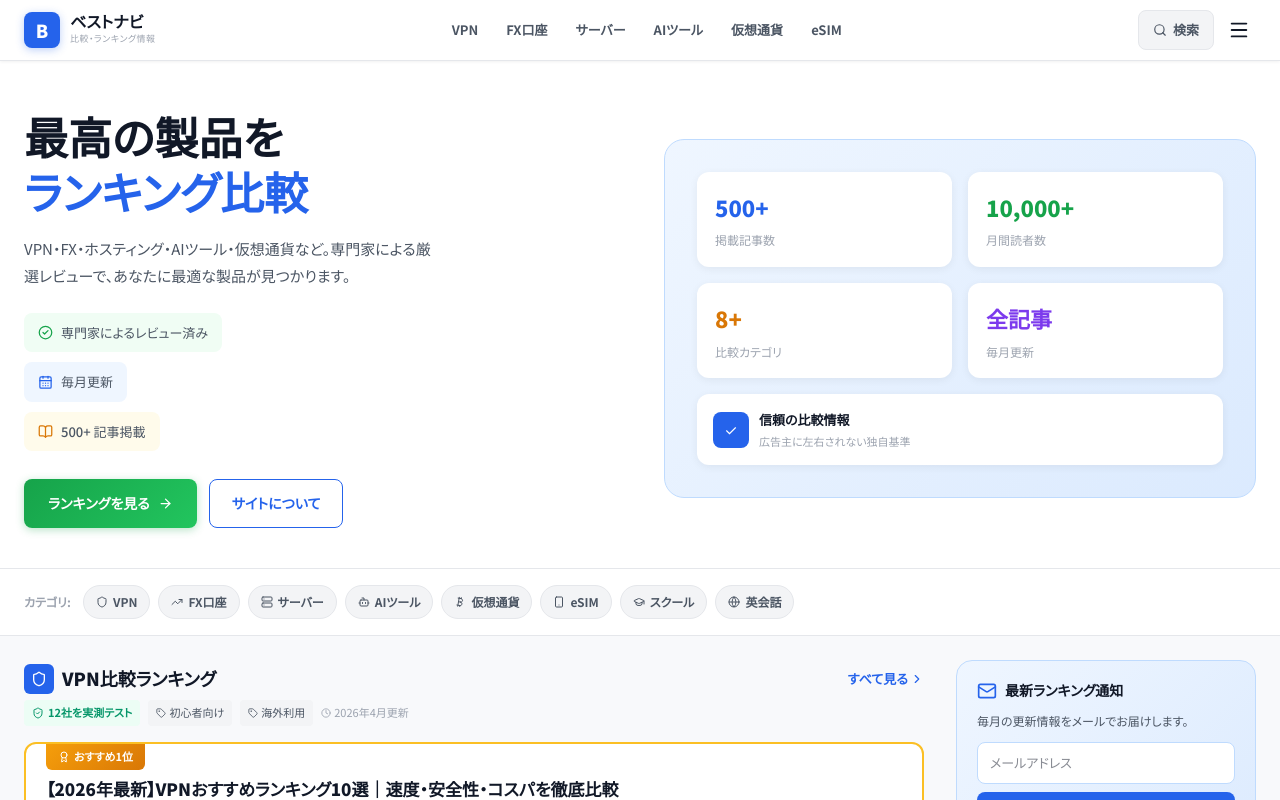
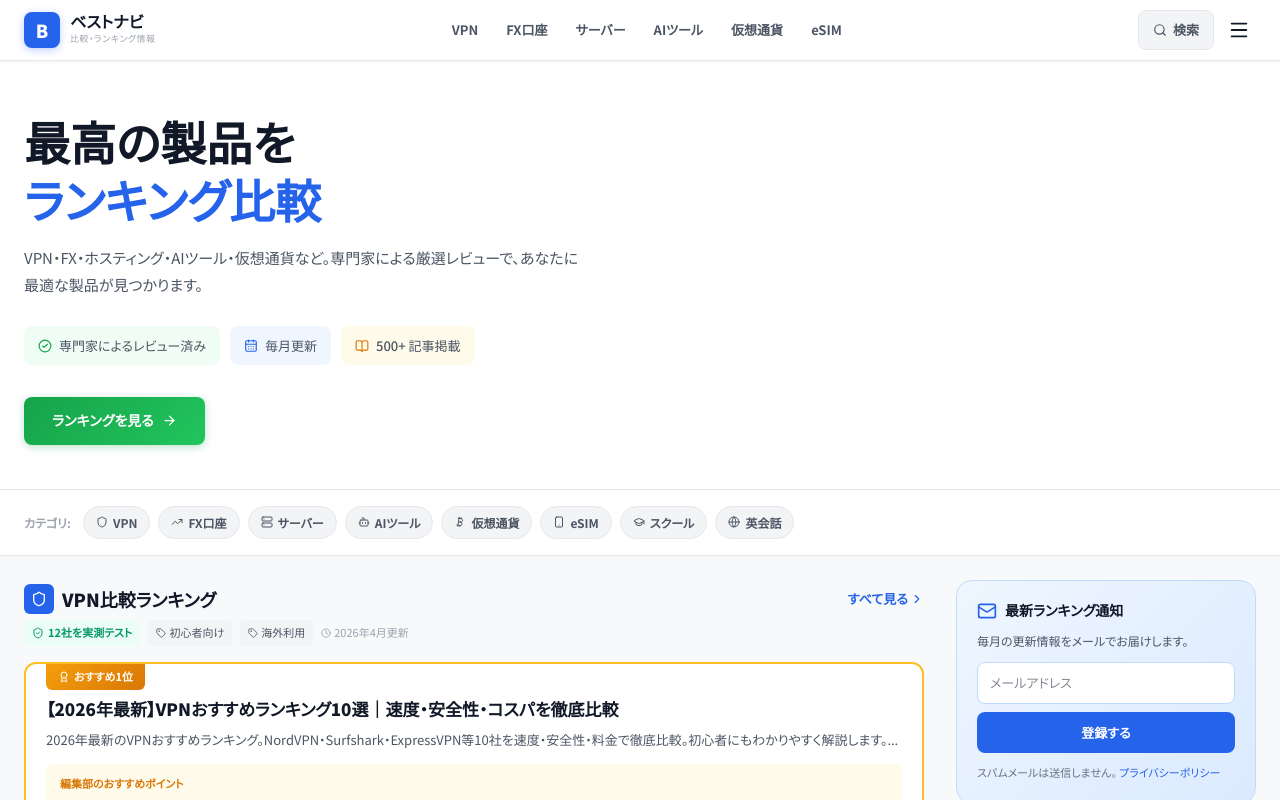
Before and after one commit to nexoraltd/bestnavi, a Next.js app: page / in a window 1280 px wide. Shown: the top 800 px of the page. Built offline with nearby package versions, Linux system fonts and the light colour scheme.

Commit message:
feat: ヒーロー右カードを削除・左コンテンツを全幅に拡張、運営者情報・問い合わせリンクを削除

```diff
--- a/components/Footer.tsx
+++ b/components/Footer.tsx
@@ -5,8 +5,8 @@ export function Footer() {
     <footer style={{ background: "#f9fafb", borderTop: "1px solid var(--border)", marginTop: 48 }}>
       <div style={{ maxWidth: 1280, margin: "0 auto", padding: "48px 24px 0" }}>
 
-        {/* 4-column grid */}
-        <div className="footer-grid" style={{ display: "grid", gridTemplateColumns: "2fr 1fr 1fr 1fr", gap: 40, marginBottom: 40 }}>
+        {/* 3-column grid */}
+        <div className="footer-grid" style={{ display: "grid", gridTemplateColumns: "2fr 1fr 1fr", gap: 40, marginBottom: 40 }}>
 
           {/* Brand */}
           <div>
@@ -41,22 +41,6 @@ export function Footer() {
                   <Link href={`/ranking/${cat.slug}`} className="footer-link">
                     {cat.name}
                   </Link>
-                </li>
-              ))}
-            </ul>
-          </div>
-
-          {/* Resources */}
-          <div>
-            <h4 style={{ color: "var(--text-primary)", fontWeight: 700, fontSize: 13, marginBottom: 14 }}>リソース</h4>
-            <ul style={{ listStyle: "none", display: "flex", flexDirection: "column", gap: 8 }}>
-              {[
-                { name: "FAQ", href: "/faq" },
-                { name: "お問い合わせ", href: "/contact" },
-                { name: "運営者情報", href: "/about" },
-              ].map((item) => (
-                <li key={item.name}>
-                  <Link href={item.href} className="footer-link">{item.name}</Link>
                 </li>
               ))}
             </ul>
@@ -105,9 +89,8 @@ export function Footer() {
             &copy; 2026 ベストナビ All Rights Reserved.
           </p>
           <div style={{ display: "flex", gap: 20 }}>
-            <Link href="/privacy" className="footer-link-sm">プライバシー</Link>
+            <Link href="/privacy" className="footer-link-sm">プライバシーポリシー</Link>
             <Link href="/terms" className="footer-link-sm">利用規約</Link>
-            <Link href="/contact" className="footer-link-sm">お問い合わせ</Link>
           </div>
         </div>
       </div>
--- a/components/HeroBanner.tsx
+++ b/components/HeroBanner.tsx
@@ -24,19 +24,11 @@ export function HeroBanner() {
   return (
     <>
       {/* Hero */}
-      <section style={{ background: "#fff", borderBottom: "1px solid var(--border)", overflow: "hidden" }}>
-        <div style={{ maxWidth: 1280, margin: "0 auto", padding: "48px 24px 40px" }}>
-          <div style={{
-            display: "grid",
-            gridTemplateColumns: "1fr 1fr",
-            gap: 48,
-            alignItems: "center",
-          }} className="hero-grid">
-
-            {/* Left: headline + trust + CTA */}
-            <div className="animate-fadeInUp">
+      <section style={{ background: "#fff", borderBottom: "1px solid var(--border)" }}>
+        <div style={{ maxWidth: 1280, margin: "0 auto", padding: "52px 24px 44px" }}>
+          <div className="animate-fadeInUp" style={{ maxWidth: 720 }}>
             <h1 style={{
-                fontSize: "clamp(28px, 4vw, 44px)",
+              fontSize: "clamp(28px, 4vw, 46px)",
               fontWeight: 800,
               color: "var(--text-primary)",
               lineHeight: 1.25,
@@ -45,24 +37,23 @@ export function HeroBanner() {
               最高の製品を<br />
               <span style={{ color: "var(--accent)" }}>ランキング比較</span>
             </h1>
-              <p style={{ fontSize: 15, color: "var(--text-secondary)", lineHeight: 1.8, marginBottom: 24, maxWidth: 420 }}>
+            <p style={{ fontSize: 15, color: "var(--text-secondary)", lineHeight: 1.8, marginBottom: 28, maxWidth: 560 }}>
               VPN・FX・ホスティング・AIツール・仮想通貨など。専門家による厳選レビューで、あなたに最適な製品が見つかります。
             </p>
 
-              {/* Trust badges */}
-              <div style={{ display: "flex", flexDirection: "column", gap: 10, marginBottom: 28 }}>
+            {/* Trust badges — horizontal row */}
+            <div style={{ display: "flex", flexWrap: "wrap", gap: 10, marginBottom: 32 }}>
               {trustBadges.map(({ icon: Icon, color, bg, text }) => (
-                  <div key={text} className="trust-badge-row" style={{
-                    display: "inline-flex", alignItems: "center", gap: 8,
+                <div key={text} style={{
+                  display: "inline-flex", alignItems: "center", gap: 7,
                   padding: "8px 14px",
                   background: bg,
                   borderRadius: 8,
                   fontSize: 13,
                   fontWeight: 500,
                   color: "var(--text-secondary)",
-                    width: "fit-content",
                 }}>
-                    <Icon size={15} strokeWidth={2} style={{ color }} />
+                  <Icon size={14} strokeWidth={2} style={{ color }} />
                   {text}
                 </div>
               ))}
@@ -70,65 +61,10 @@ export function HeroBanner() {
 
             {/* CTA buttons */}
             <div style={{ display: "flex", gap: 12, flexWrap: "wrap" }}>
-                <Link href="/ranking/vpn" className="cta-primary" style={{ padding: "11px 24px", fontSize: 14 }}>
+              <Link href="/ranking/vpn" className="cta-primary" style={{ padding: "11px 28px", fontSize: 14 }}>
                 ランキングを見る
                 <ArrowRight size={15} />
               </Link>
-                <Link href="/about" className="cta-secondary" style={{ padding: "11px 22px", fontSize: 14 }}>
-                  サイトについて
-                </Link>
-              </div>
-            </div>
-
-            {/* Right: stats card */}
-            <div className="hero-right hidden lg:block">
-              <div style={{
-                background: "linear-gradient(135deg, #eff6ff 0%, #dbeafe 100%)",
-                borderRadius: 20,
-                padding: 32,
-                border: "1px solid #bfdbfe",
-                position: "relative",
-              }}>
-                <div style={{ display: "grid", gridTemplateColumns: "1fr 1fr", gap: 16 }}>
-                  {[
-                    { label: "掲載記事数", value: "500+", color: "#2563eb" },
-                    { label: "月間読者数", value: "10,000+", color: "#16a34a" },
-                    { label: "比較カテゴリ", value: "8+", color: "#d97706" },
-                    { label: "毎月更新", value: "全記事", color: "#7c3aed" },
-                  ].map(({ label, value, color }) => (
-                    <div key={label} style={{
-                      background: "#fff",
-                      borderRadius: 12,
-                      padding: "16px 18px",
-                      boxShadow: "0 2px 8px rgba(0,0,0,0.06)",
-                    }}>
-                      <div style={{ fontSize: 22, fontWeight: 800, color }}>{value}</div>
-                      <div style={{ fontSize: 12, color: "var(--text-muted)", marginTop: 2 }}>{label}</div>
-                    </div>
-                  ))}
-                </div>
-                <div style={{
-                  marginTop: 16,
-                  background: "#fff",
-                  borderRadius: 12,
-                  padding: "14px 16px",
-                  boxShadow: "0 2px 8px rgba(0,0,0,0.06)",
-                  display: "flex",
-                  alignItems: "center",
-                  gap: 10,
-                }}>
-                  <div style={{
-                    width: 36, height: 36, borderRadius: 8,
-                    background: "var(--accent)",
-                    display: "flex", alignItems: "center", justifyContent: "center",
-                    color: "#fff", flexShrink: 0,
-                  }}>✓</div>
-                  <div>
-                    <div style={{ fontSize: 13, fontWeight: 700, color: "var(--text-primary)" }}>信頼の比較情報</div>
-                    <div style={{ fontSize: 11, color: "var(--text-muted)" }}>広告主に左右されない独自基準</div>
-                  </div>
-                </div>
-              </div>
             </div>
           </div>
         </div>
@@ -177,12 +113,6 @@ export function HeroBanner() {
         </div>
       </section>
 
-      <style>{`
-        @media (max-width: 768px) {
-          .hero-grid { grid-template-columns: 1fr !important; }
-          .hero-right { display: none !important; }
-        }
-      `}</style>
     </>
   );
 }
```
Lines whose indentation alone changed are shown as unchanged.
